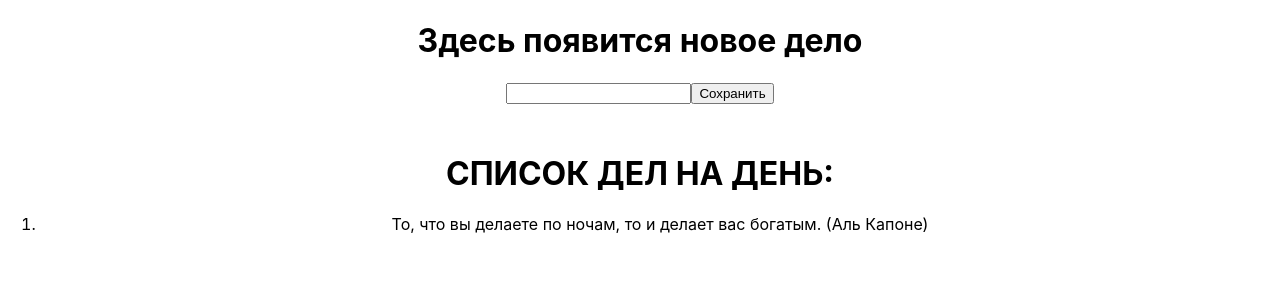
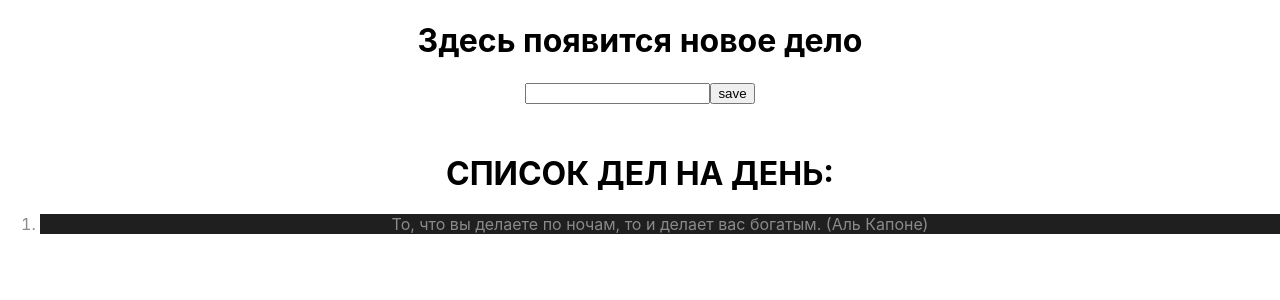
Before and after one commit to aidar2218/homework-front-main, a React (Create React App) app: page / in a window 1280 px wide. Shown: the top 300 px of the page. Built offline with nearby package versions, Linux system fonts and the light colour scheme.

Commit message:
HW4 done))

```diff
--- a/src/App.tsx
+++ b/src/App.tsx
@@ -1,13 +1,13 @@
 import './App.css';
-import {HW3} from "./HW/3/HW3";
+import {HW4} from "./HW/4/HW4";
 
 function App() {
   return (
     <div className="App">
       {/*<HW1 />*/}
       {/*<HW2 />*/}
-      <HW3 />
-      {/*<HW4 />*/}
+      {/*<HW3 />*/}
+      <HW4 />
     </div>
   );
 }
--- a/src/HW/4/Button.tsx
+++ b/src/HW/4/Button.tsx
@@ -1,11 +1,11 @@
 type ButtonPropsType = {
-  callBack: any // НУЖНО ПРОТИПИЗИРОВАТЬ
-  name: any // НУЖНО ПРОТИПИЗИРОВАТЬ
+  callBack: () => void // НУЖНО ПРОТИПИЗИРОВАТЬ
+  name: string // НУЖНО ПРОТИПИЗИРОВАТЬ
 };
 
 export const Button = (props: ButtonPropsType) => {
   const callBackHandler = () => {
-    // НУЖНО ДОПИСАТЬ
+    props.callBack();
   };
 
   return (
--- a/src/HW/4/HW4.tsx
+++ b/src/HW/4/HW4.tsx
@@ -1,7 +1,7 @@
-import { useState } from 'react';
+import {useState} from 'react';
 import s from './HW4.module.css';
-import { Button } from './Button';
-import { Input } from './Input';
+import {Button} from './Button';
+import {Input} from './Input';
 
 export const HW4 = () => {
     // 1️⃣ Раскомментируйте JSX (HW4.tsx) и вы увидите,
@@ -26,27 +26,27 @@ export const HW4 = () => {
 
     return (
         <div id={'hw04'}>
-      {/*{currentText ? (*/}
-      {/*  <h1 id={'hw04-text'}>{currentText}</h1>*/}
-      {/*) : (*/}
-      {/*  <h1 id={'hw04-default-text'}>Здесь появится новое дело</h1>*/}
-      {/*)}*/}
+            {currentText ? (
+                <h1 id={'hw04-text'}>{currentText}</h1>
+            ) : (
+                <h1 id={'hw04-default-text'}>Здесь появится новое дело</h1>
+            )}
 
-      {/*<Input НЕ ХВАТАЕТ АРГУМЕНТОВ />*/}
+            <Input currentText={currentText} setCurrentText={setCurrentText}/>
 
-      {/*<Button НЕ ХВАТАЕТ АРГУМЕНТОВ />*/}
+            <Button name={'save'} callBack={handleSave}/>
 
-      {/*<h1 style={{ marginTop: '50px' }}>СПИСОК ДЕЛ НА ДЕНЬ:</h1>*/}
+            <h1 style={{marginTop: '50px'}}>СПИСОК ДЕЛ НА ДЕНЬ:</h1>
 
-      {/*<ol id={'hw04-tasks'}>*/}
-      {/*  {texts.map((el, index) => {*/}
-      {/*    return (*/}
-      {/*      <li key={index} id={`hw04-task-${index}`} className={ЕСЛИ ЧЕТН ? S.chetNechet : ''}>*/}
-      {/*        {el}*/}
-      {/*      </li>*/}
-      {/*    );*/}
-      {/*  })}*/}
-      {/*</ol>*/}
+            <ol id={'hw04-tasks'}>
+                {texts.map((el, index) => {
+                    return (
+                        <li key={index} id={`hw04-task-${index}`} className={index % 2 === 0 ? s.chetNechet : ''}>
+                            {el}
+                        </li>
+                    );
+                })}
+            </ol>
         </div>
     );
 };
--- a/src/HW/4/Input.tsx
+++ b/src/HW/4/Input.tsx
@@ -1,14 +1,16 @@
+import {ChangeEvent} from "react";
+
 type InputPropsType = {
-	currentText: any // НУЖНО ПРОТИПИЗИРОВАТЬ
-	setCurrentText: any // НУЖНО ПРОТИПИЗИРОВАТЬ
+	currentText: string // НУЖНО ПРОТИПИЗИРОВАТЬ
+	setCurrentText: (value: string) => void // НУЖНО ПРОТИПИЗИРОВАТЬ
 };
 
 export const Input = (props: InputPropsType) => {
-	const onChangeHandler = (event: 'НУЖНО ПРОТИПИЗИРОВАТЬ') => {
-		// НУЖНО ДОПИСАТЬ
+	const onChangeHandler = (event: ChangeEvent<HTMLInputElement>) => {
+		props.setCurrentText(event.currentTarget.value)
 	};
 
-	// return (
-	//   <input id={'hw04-input'} type="text" value={props.currentText} onChange={onChangeHandler} />
-	// );
+	return (
+	  <input id={'hw04-input'} type="text" value={props.currentText} onChange={onChangeHandler} />
+	);
 };
```
Lines whose indentation alone changed are shown as unchanged.
